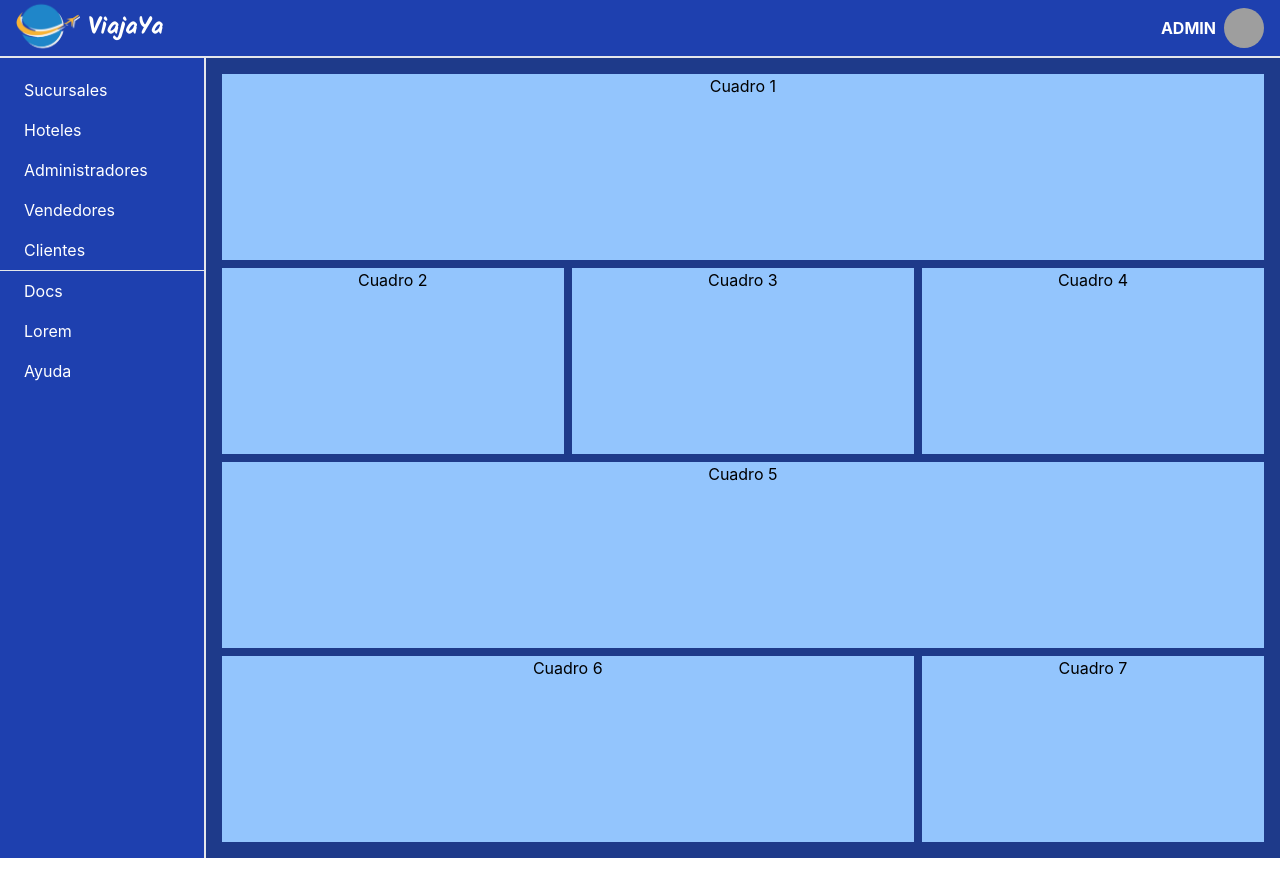
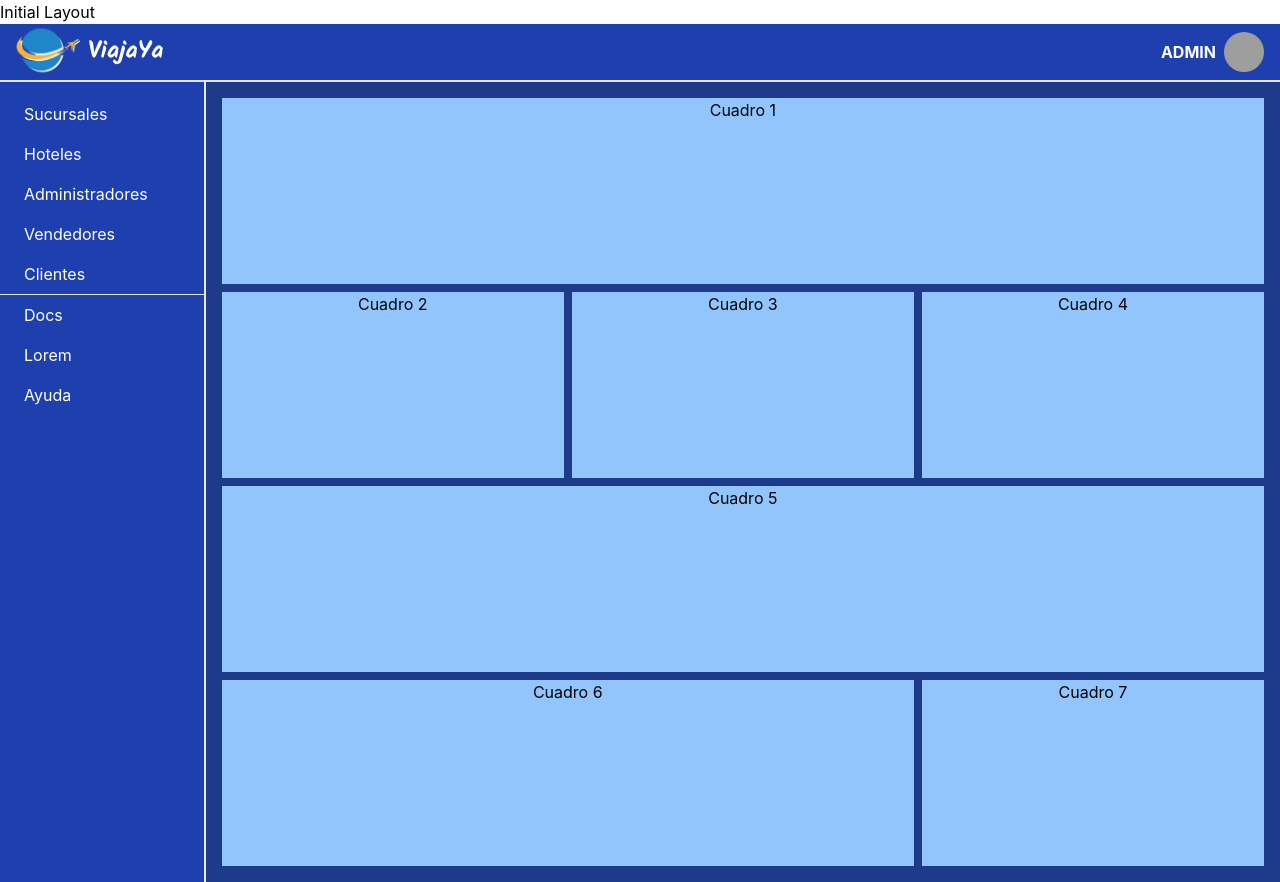
Before and after one commit to coscristian/Agencia-de-Viajes, a React (Create React App) app: page / in a window 1280 px wide. Before the commit the page ends 858 px from the top, so only its background shows below. Built offline with nearby package versions, Linux system fonts and the light colour scheme; grey boxes are pictures that could not be loaded.

Commit message:
Initial Layout

```diff
--- a/src/layouts/Layout.jsx
+++ b/src/layouts/Layout.jsx
@@ -4,6 +4,7 @@ const { default: NavBar } = require("components/NavBar")
 const Layout = ({children}) => {
     return (
         <div>
+            Initial Layout
             <NavBar />
             <main>{children}</main>
         </div>
```
